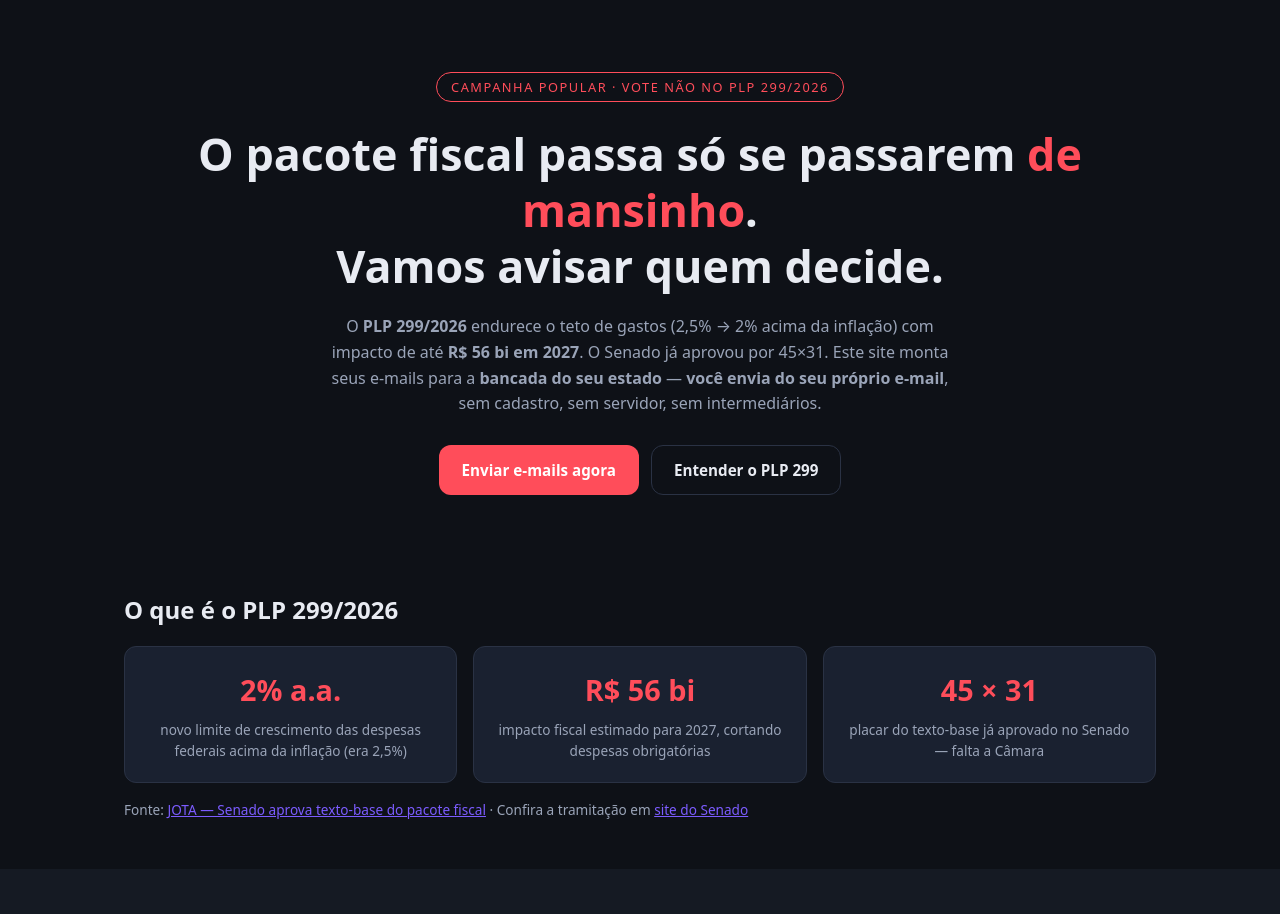
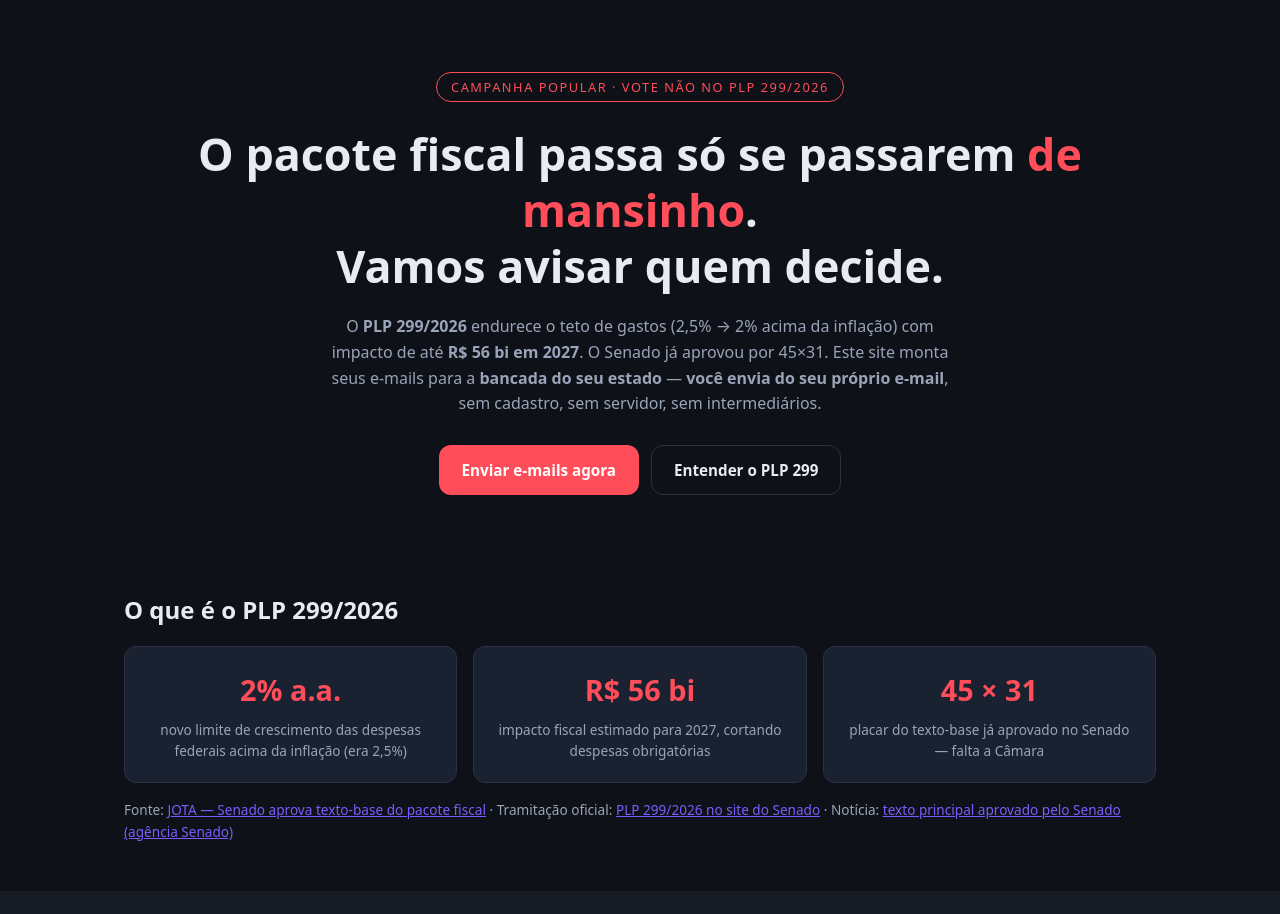
Before and after one commit to PedroLuisBrilhadori/pressao-plp299, a website: page index.html in a window 1280 px wide. Shown: the top 914 px of the page. Drawn offline with Linux system fonts and the light colour scheme.

Commit message:
fix(fontes): link de tramitação correto do PLP 299/2026 no Senado (materia 176328, confirmado via API) + notícia da agência Senado sobre a aprovação

```diff
--- a/index.html
+++ b/index.html
@@ -43,7 +43,8 @@
       <p class="source">
         Fonte:
         <a href="https://www.jota.info/legislativo/senado-aprova-texto-base-do-pacote-fiscal-com-impacto-previsto-de-ate-r-56-bi" target="_blank" rel="noopener">JOTA — Senado aprova texto-base do pacote fiscal</a>
-        · Confira a tramitação em <a href="https://www25.senado.leg.br/web/atividade/materias/-/materia/166620" target="_blank" rel="noopener">site do Senado</a>
+        · Tramitação oficial: <a href="https://www25.senado.leg.br/web/atividade/materias/-/materia/176328" target="_blank" rel="noopener">PLP 299/2026 no site do Senado</a>
+        · Notícia: <a href="https://www12.senado.leg.br/noticias/materias/2026/11/12/texto-principal-do-ajuste-fiscal-e-aprovado-pelo-senado" target="_blank" rel="noopener">texto principal aprovado pelo Senado (agência Senado)</a>
       </p>
     </section>
 
```
